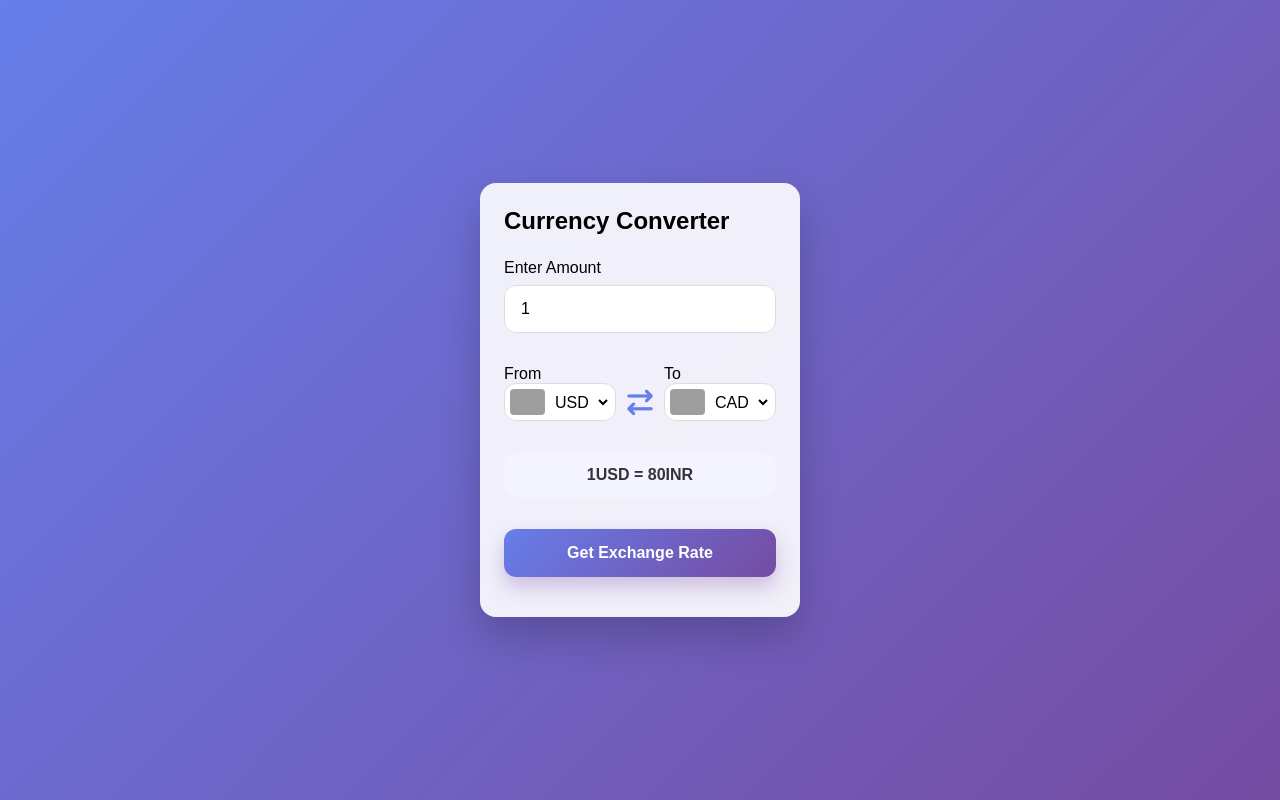
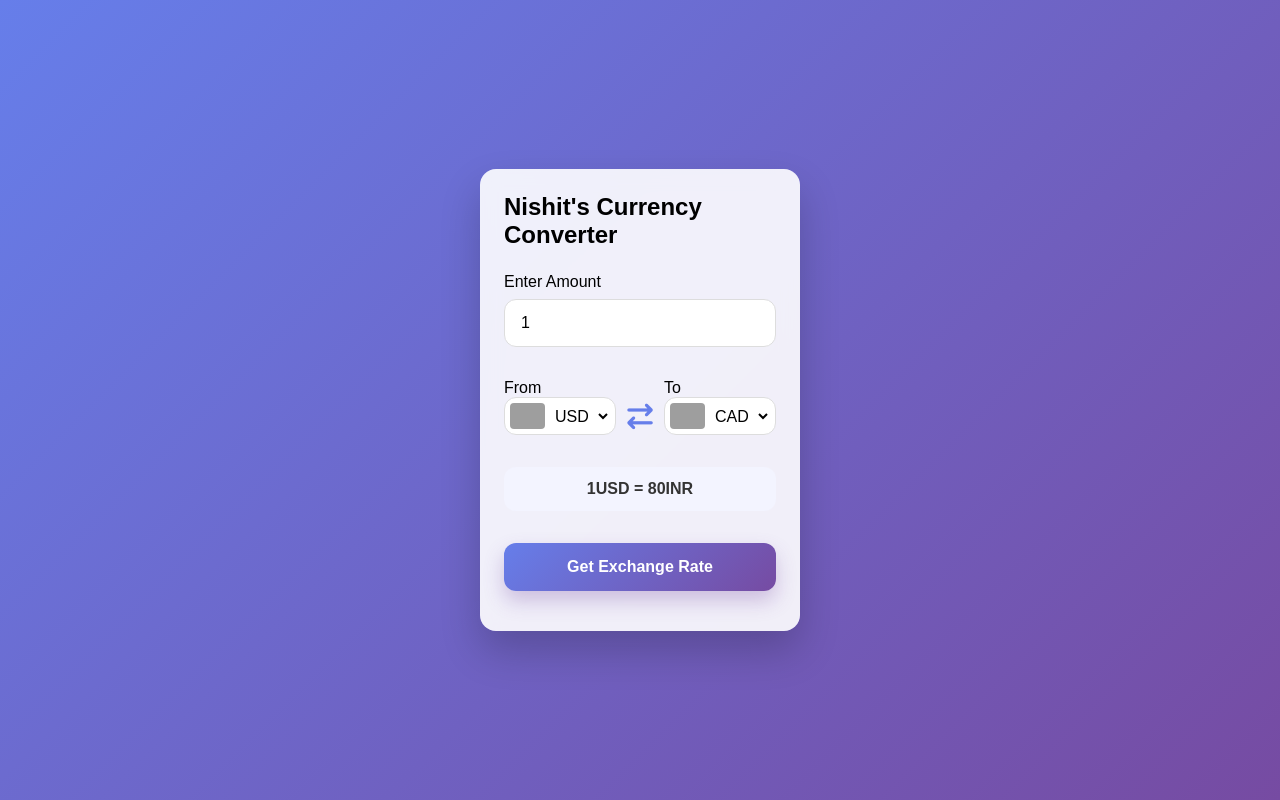
Before and after one commit to nishit77/CurrencyConverter, a plain HTML site: page Index.html in a window 1280 px wide. Drawn offline with Linux system fonts and the light colour scheme; no server answers; grey boxes are pictures that could not be loaded.

Commit message:
updated title

```diff
--- a/Index.html
+++ b/Index.html
@@ -10,7 +10,7 @@
 </head>
 <body>
     <div class="container">
-        <h2>Currency Converter</h2>
+        <h2>Nishit's Currency Converter</h2>
         <form>
             <div class="amount">
                 <p>Enter Amount</p>
```
